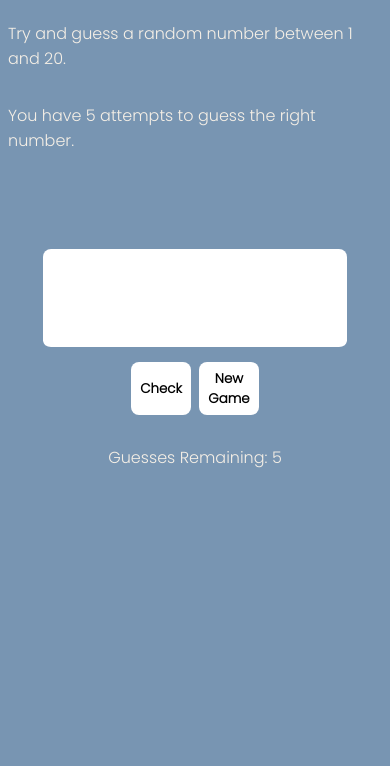
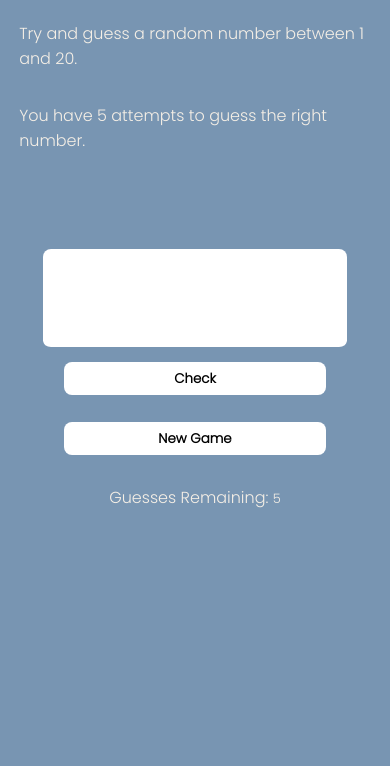
Before and after one commit to ameeetgaikwad/Guess-Number-Game, a website: page index.html in a window 390 px wide. Shown: the part 78-844 px from the top of the page. Drawn offline with Linux system fonts and the light colour scheme.

Commit message:
added media queries for mobile devices

```diff
--- a/index.html
+++ b/index.html
@@ -9,7 +9,7 @@
     <link rel="preconnect" href="https://fonts.googleapis.com">
     <link rel="preconnect" href="https://fonts.gstatic.com" crossorigin>
     <link href="https://fonts.googleapis.com/css2?family=Poppins:wght@300&display=swap" rel="stylesheet">
-    <title>Document</title>
+    <title>Guess The Number</title>
 </head>
 
 <body>
@@ -17,7 +17,7 @@
     <section class="section">
         <div class="info">
             <h1>Guess The Number</h1>
-            <p>Try and guess a random number between 1 and 20. </p>
+            <p>Try and guess a random number between 1 and 20.</p>
             <p>You have 5 attempts to guess the right number.</p>
         </div>
 
--- a/style.css
+++ b/style.css
@@ -29,7 +29,7 @@ body {
   border-bottom-style: hidden;
   padding: 0.5em;
   margin: 1em 0.3em;
-  width: 16%;
+  width: 40%;
   max-width: 255px;
   background-color: white;
   color: black;
@@ -43,6 +43,7 @@ body {
   display: flex;
   flex-direction: column;
   align-items: center;
+  flex-wrap: wrap;
 }
 
 .none {
@@ -60,3 +61,25 @@ body {
   flex-direction: column;
   align-items: center;
 }
+
+/* Media queries */
+@media screen and (max-width: 600px) {
+  .buttons {
+    flex-direction: column;
+    align-items: center;
+  }
+  .button {
+    width: 70%;
+    max-width: 1000px;
+  }
+  .inputNumber {
+    width: 80%;
+  }
+  .info {
+    padding-left: 0.7em;
+  }
+  .remainingGuess,
+  .lowHigh {
+    font-size: small;
+  }
+}
```
